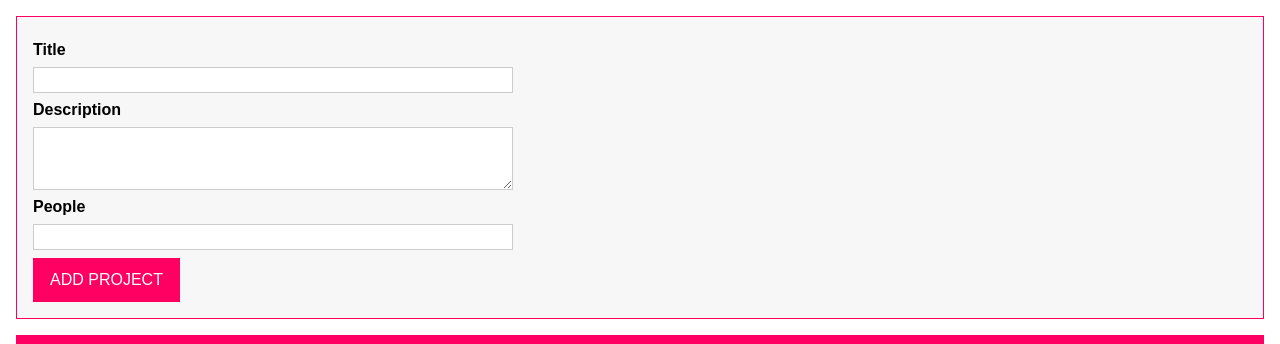
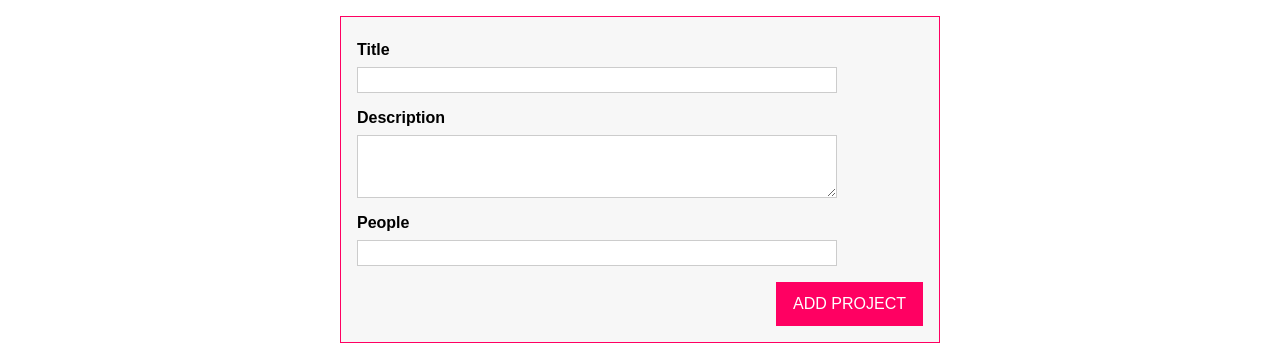
Before and after one commit to fabianommoraes/understanding-typescript-1, a website with bundled scripts: page index.html in a window 1280 px wide. Shown: the top 344 px of the page. Built offline with nearby package versions, Linux system fonts and the light colour scheme.

Commit message:
Some CSS tweeks

```diff
--- a/app.css
+++ b/app.css
@@ -43,6 +43,8 @@ button {
   cursor: pointer;
   color: white;
   padding: 0.75rem 1rem;
+  align-self: flex-end;
+  margin-top: 0.5rem;
 }
 
 button:focus {
@@ -56,8 +58,10 @@ button:active {
 }
 
 .projects {
-  margin: 1rem;
+  margin-bottom: 1rem;
   border: 1px solid #ff0062;
+  width: 100%;
+  max-width: 600px;
 }
 
 .projects header {
@@ -121,8 +125,19 @@ button:active {
 }
 
 #user-input {
-  margin: 1rem;
+  margin-bottom: 1rem;
   padding: 1rem;
   border: 1px solid #ff0062;
   background: #f7f7f7;
+  display: flex;
+  flex-direction: column;
+  width: 100%;
+  max-width: 600px;
 }
+
+#app {
+  display: flex;
+  flex-direction: column;
+  align-items: center;
+  padding: 1rem;
+}
```
